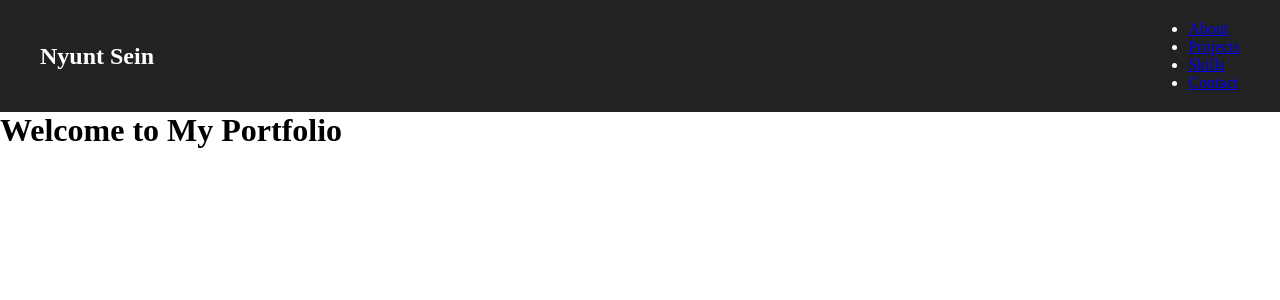
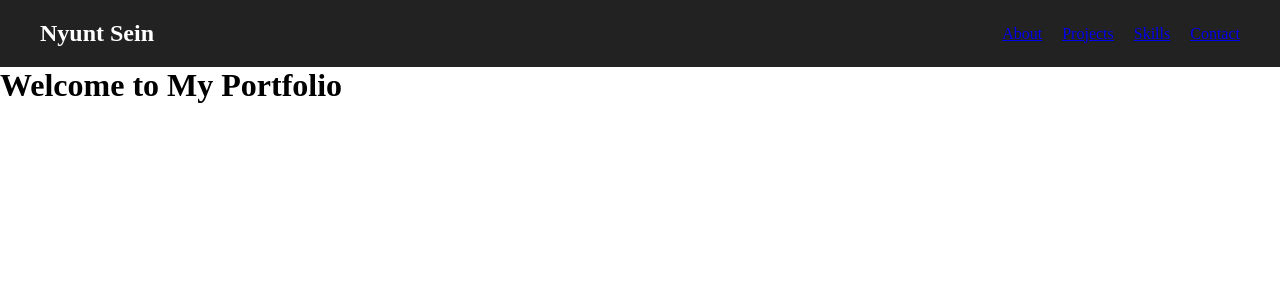
Before and after one commit to NS-25/nyuntsein-official-portfolio, a React (Vite) app: page / in a window 1280 px wide. Shown: the top 300 px of the page. Built offline with nearby package versions, Linux system fonts and the light colour scheme.

Commit message:
add some navbar links css

```diff
--- a/src/components/Navbar.css
+++ b/src/components/Navbar.css
@@ -7,8 +7,14 @@
   color: #fff;
 }
 
-.navbar_logo{
+.navbar_logo {
   font-size: 1.5rem;
   font-weight: bold;
 
 }
+
+.navbar-links {
+  list-style: none;
+  display: flex;
+  gap: 20px;
+}
--- a/src/components/Navbar.tsx
+++ b/src/components/Navbar.tsx
@@ -5,7 +5,7 @@ const Navbar: React.FC = () => {
   return (
     <nav className="navbar">
       <div className="navbar_logo">Nyunt Sein</div>
-      <ul>
+      <ul className="navbar-links">
         <li>
           <a href="#about">About</a>
         </li>
```
